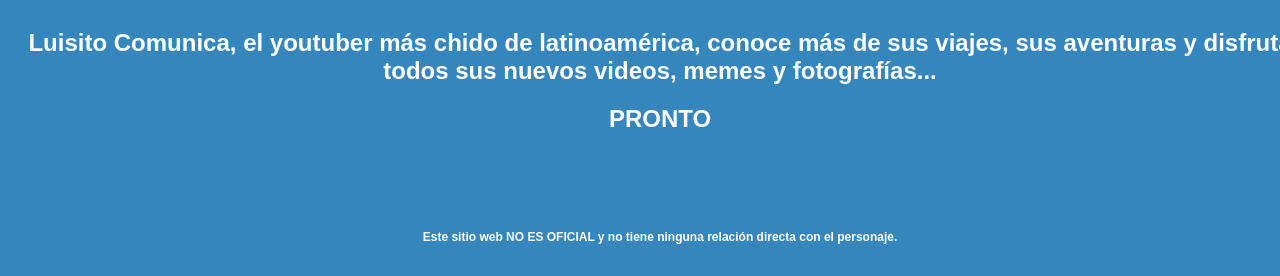
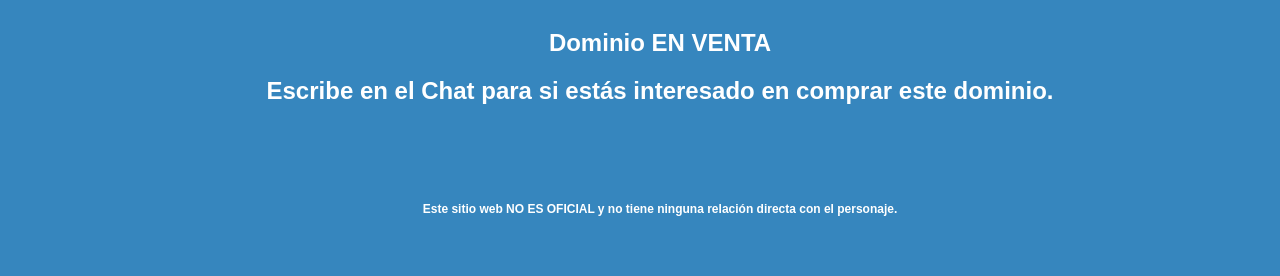
Before and after one commit to encels/luisitocomunica, a plain HTML site: page index.html in a window 1280 px wide. Shown: the part 605-881 px from the top of the page. After the commit the page ends 853 px from the top, so only its background shows below. Drawn offline with Linux system fonts and the light colour scheme.

Commit message:
for sale

```diff
--- a/index.html
+++ b/index.html
@@ -40,8 +40,8 @@
         </div>
         <div class="message">
             <h1>luisitocomunica.com</h1>
-            <h2>Luisito Comunica, el youtuber más chido de latinoamérica, conoce más de sus viajes, sus aventuras y disfruta todos sus nuevos videos, memes y fotografías...</h2>
-            <h2>PRONTO</h2>
+            <h2>Dominio EN VENTA</h2>
+            <h2>Escribe en el Chat para si estás interesado en comprar este dominio.</h2>
         </div>
         <div class="message">
             <h3>Este sitio web NO ES OFICIAL y no tiene ninguna relación directa con el personaje.</h3>
```
